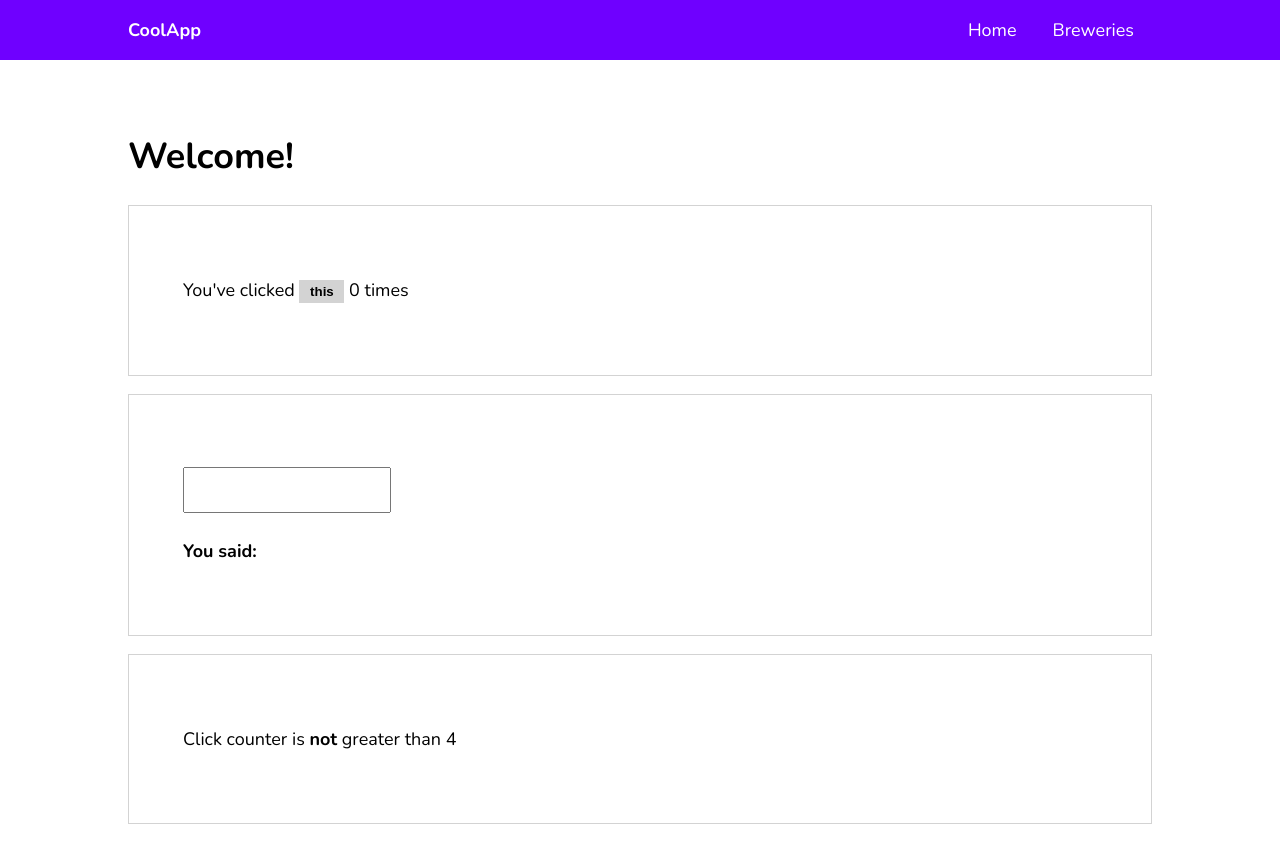
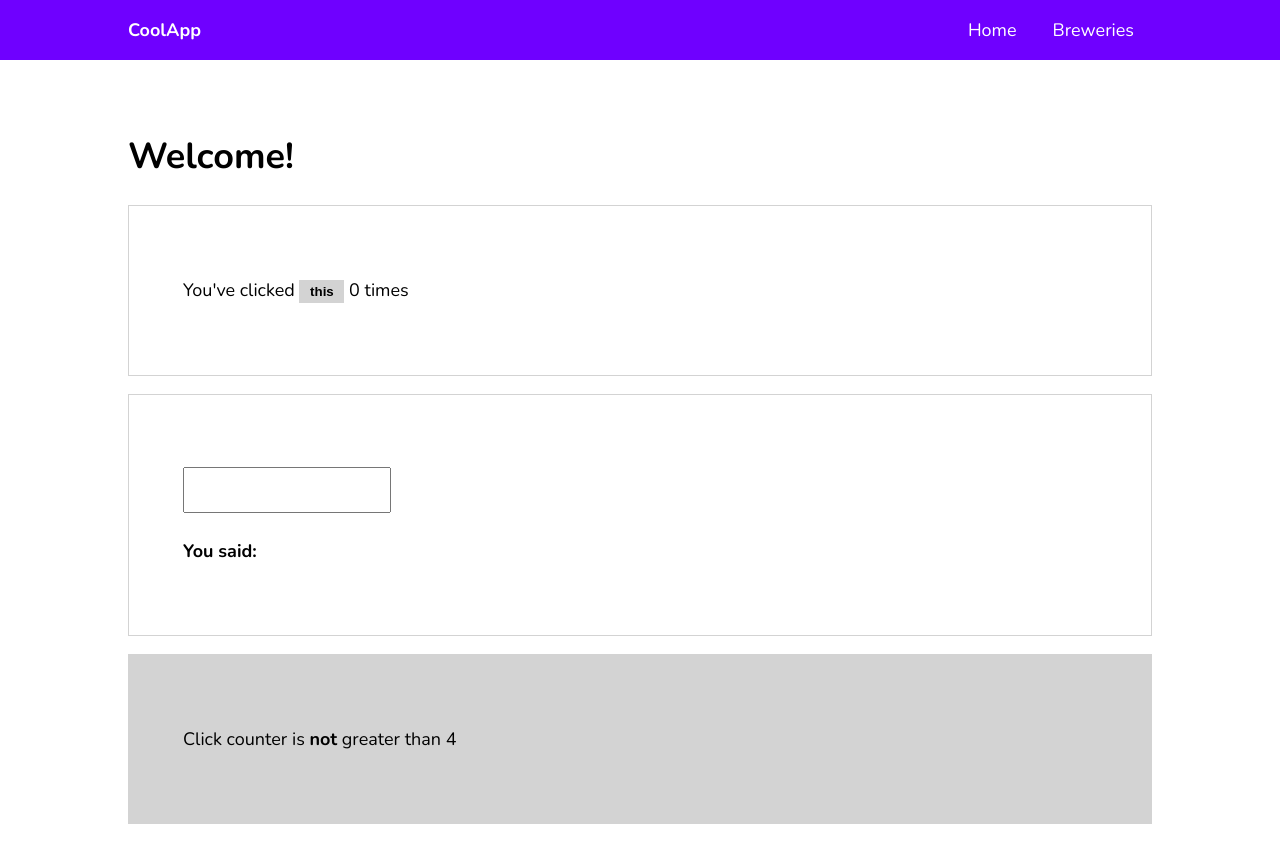
Before and after one commit to dislersd/angular_getting_started, an Angular app: page / in a window 1280 px wide. Built offline with nearby package versions, Linux system fonts and the light colour scheme.

Commit message:
dynamic styling using [style.background.color] and counter state

```diff
--- a/src/app/home/home.component.html
+++ b/src/app/home/home.component.html
@@ -12,8 +12,8 @@
     <strong>You said: </strong> {{ name }}
   </p>
 </div>
-
-<div class="play-container">
+<!-- dynamic styling based on counter state -->
+<div class="play-container" [style.background-color]="clickCounter > 4 ? 'yellow' : 'lightgray'">
   <!-- If else to show ui based on counter state -->
   <ng-template [ngIf]="clickCounter > 4" [ngIfElse]="none">
     <p>Click counter is <strong>greater</strong> than 4</p>
```
